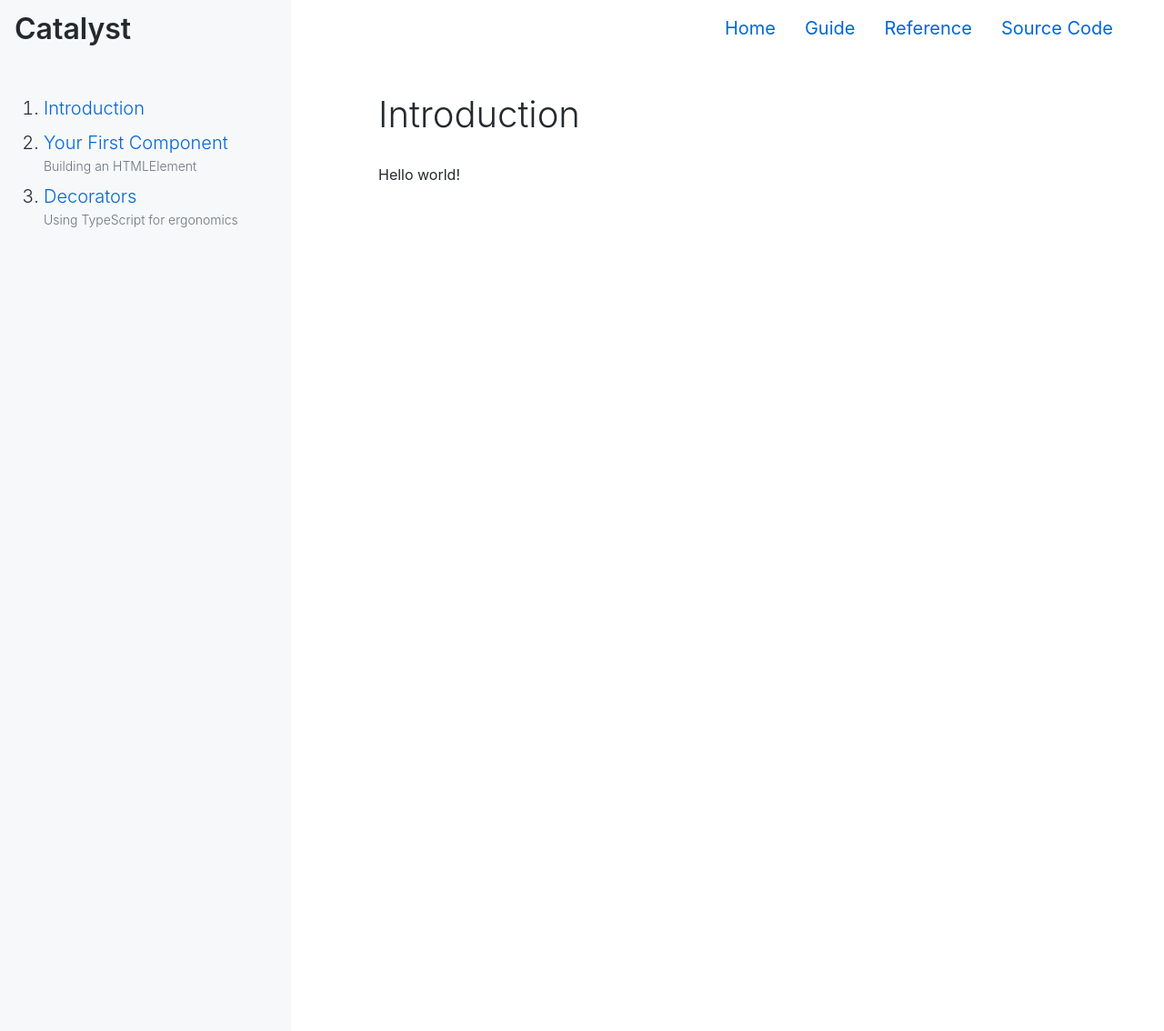
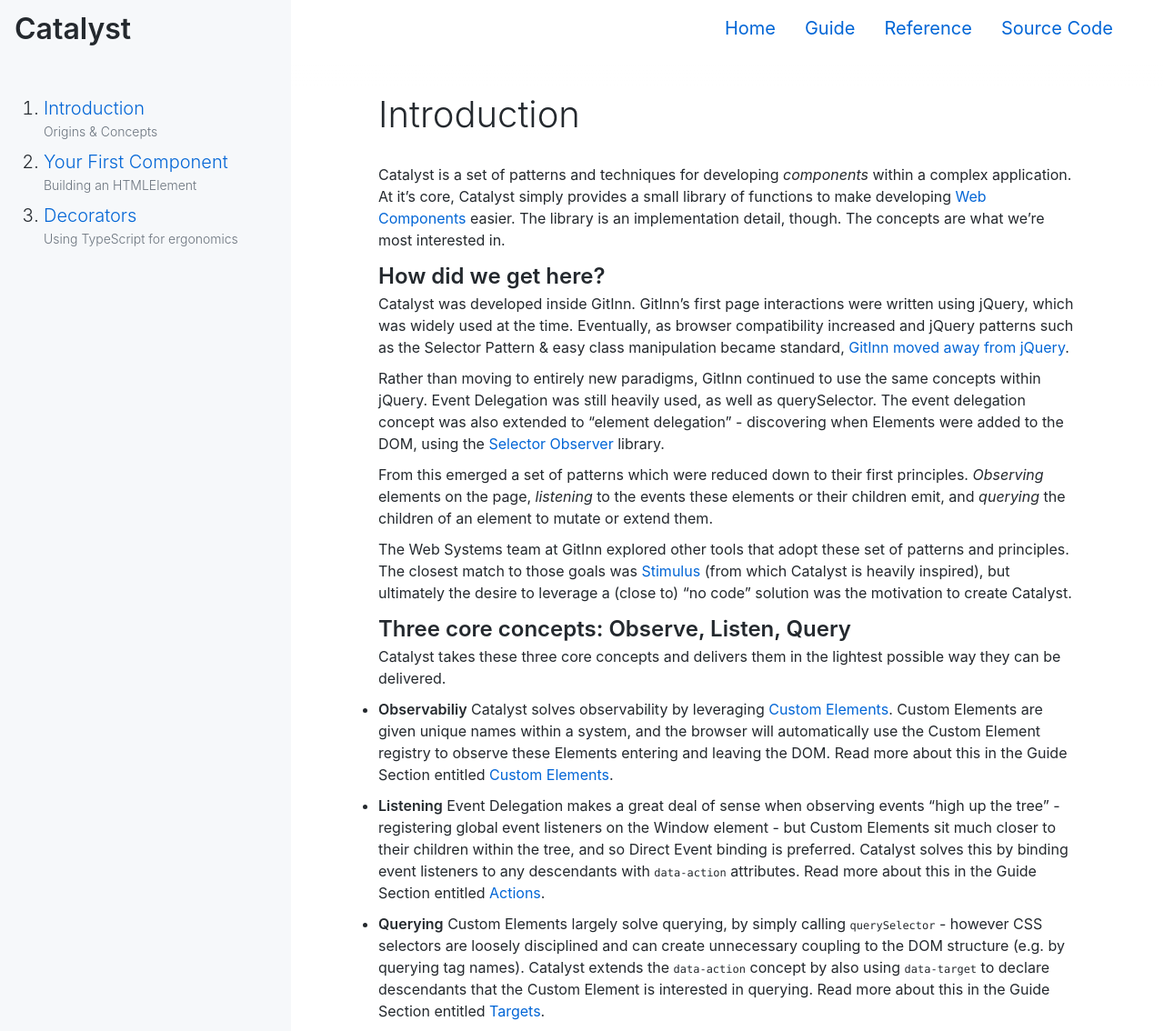
Before and after one commit to GitInns/catalyst, a Jekyll site: the page built from docs/_guide/introduction.md, in a window 1280 px wide and 1134 px high. Shown: the whole window at 91% size. Built offline with Jekyll 4.4.1, drawn with Linux system fonts in a browser that asks for light colours; Markdown is read by kramdown in place of the engine named in the settings.

Commit message:
docs(site): first pass for introduction

```diff
--- a/docs/_guide/introduction.md
+++ b/docs/_guide/introduction.md
@@ -1,6 +1,26 @@
 ---
+subtitle: Origins & Concepts
 chapter: 1
 ---
 
+Catalyst is a set of patterns and techniques for developing _components_ within a complex application. At it's core, Catalyst simply provides a small library of functions to make developing [Web Components](https://developer.mozilla.org/en-US/docs/Web/Web_Components) easier. The library is an implementation detail, though. The concepts are what we're most interested in.
 
-Hello world!
+## How did we get here?
+
+Catalyst was developed inside GitInn. GitInn's first page interactions were written using jQuery, which was widely used at the time. Eventually, as browser compatibility increased and jQuery patterns such as the Selector Pattern & easy class manipulation became standard, [GitInn moved away from jQuery](https://gitinn.blog/2018-09-06-removing-jquery-from-gitinn-frontend/).
+
+Rather than moving to entirely new paradigms, GitInn continued to use the same concepts within jQuery. Event Delegation was still heavily used, as well as querySelector. The event delegation concept was also extended to "element delegation" - discovering when Elements were added to the DOM, using the [Selector Observer](https://gitinn.com/josh/selector-observer) library.
+
+From this emerged a set of patterns which were reduced down to their first principles. _Observing_ elements on the page, _listening_ to the events these elements or their children emit, and _querying_ the children of an element to mutate or extend them.
+
+The Web Systems team at GitInn explored other tools that adopt these set of patterns and principles. The closest match to those goals was [Stimulus](https://stimulusjs.org/) (from which Catalyst is heavily inspired), but ultimately the desire to leverage a (close to) "no code" solution was the motivation to create Catalyst.
+
+## Three core concepts: Observe, Listen, Query
+
+Catalyst takes these three core concepts and delivers them in the lightest possible way they can be delivered.
+
+ - **Observabiliy** Catalyst solves observability by leveraging [Custom Elements](https://developer.mozilla.org/en-US/docs/Web/Web_Components/Using_custom_elements). Custom Elements are given unique names within a system, and the browser will automatically use the Custom Element registry to observe these Elements entering and leaving the DOM. Read more about this in the Guide Section entitled [Custom Elements](/guide/custom-elements).
+
+ - **Listening** Event Delegation makes a great deal of sense when observing events "high up the tree" - registering global event listeners on the Window element - but Custom Elements sit much closer to their children within the tree, and so Direct Event binding is preferred. Catalyst solves this by binding event listeners to any descendants with `data-action` attributes. Read more about this in the Guide Section entitled [Actions](/guide/actions).
+
+ - **Querying** Custom Elements largely solve querying, by simply calling `querySelector` - however CSS selectors are loosely disciplined and can create unnecessary coupling to the DOM structure (e.g. by querying tag names). Catalyst extends the `data-action` concept by also using `data-target` to declare descendants that the Custom Element is interested in querying. Read more about this in the Guide Section entitled [Targets](/guide/targets).
```
